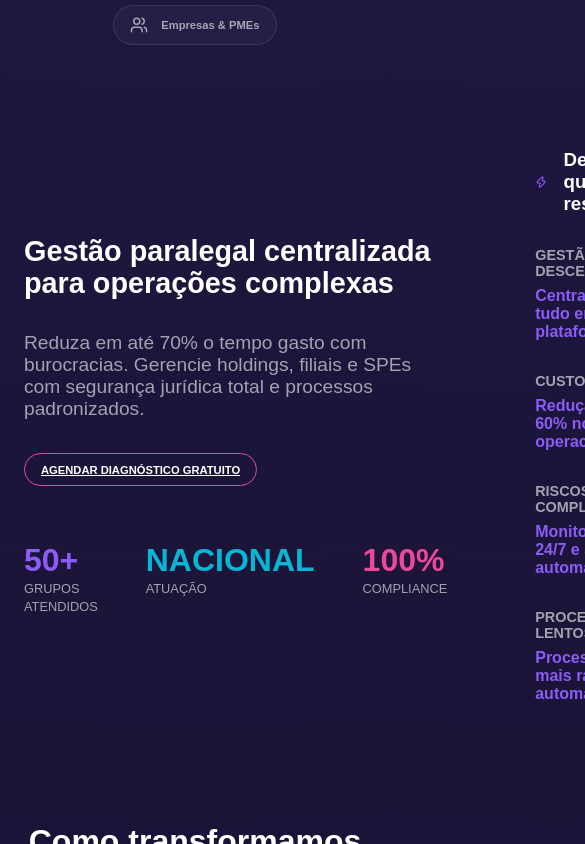
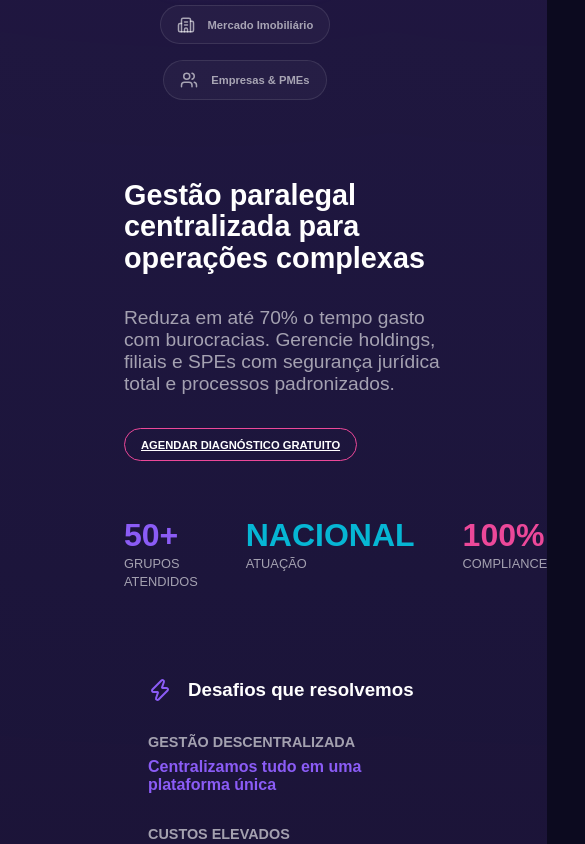
Before and after one commit to advogadoraphaelmurat-afk/sinalverde, a React (Vite) app: page / in a window 390 px wide. Shown: the part 1200-2044 px from the top of the page, 585 px wide, since content can reach past the window. Built offline with nearby package versions, Linux system fonts and the light colour scheme.

Commit message:
fix: center solution grids and resolve layout asymmetry

```diff
--- a/src/App.tsx
+++ b/src/App.tsx
@@ -148,7 +148,7 @@ function App() {
                 exit={{ opacity: 0, y: -20 }}
                 transition={{ duration: 0.4 }}
               >
-                <div style={{ display: 'grid', gridTemplateColumns: '1fr 1fr', gap: '4rem', alignItems: 'center', marginBottom: '6rem' }}>
+                <div style={{ display: 'grid', gridTemplateColumns: 'repeat(auto-fit, minmax(320px, 1fr))', gap: '4rem', alignItems: 'center', marginBottom: '6rem', maxWidth: '1200px', margin: '0 auto' }}>
                   <div>
                     <h2 style={{ fontSize: 'clamp(1.8rem, 6vw, 3rem)', marginBottom: '1.5rem', lineHeight: 1.1 }}>Gestão paralegal centralizada para operações complexas</h2>
                     <p style={{ fontSize: '1.2rem', color: 'var(--text-muted)', marginBottom: '2.5rem' }}>
@@ -215,7 +215,7 @@ function App() {
                 exit={{ opacity: 0, y: -20 }}
                 transition={{ duration: 0.4 }}
               >
-                <div style={{ display: 'grid', gridTemplateColumns: '1fr 1fr', gap: '4rem', alignItems: 'center', marginBottom: '6rem' }}>
+                <div style={{ display: 'grid', gridTemplateColumns: 'repeat(auto-fit, minmax(320px, 1fr))', gap: '4rem', alignItems: 'center', marginBottom: '6rem', maxWidth: '1200px', margin: '0 auto' }}>
                   <div>
                     <h2 style={{ fontSize: 'clamp(1.8rem, 6vw, 3rem)', marginBottom: '1.5rem', lineHeight: 1.1 }}>Lance seus empreendimentos sem burocracia</h2>
                     <p style={{ fontSize: '1.2rem', color: 'var(--text-muted)', marginBottom: '2.5rem' }}>
@@ -283,7 +283,7 @@ function App() {
                 exit={{ opacity: 0, y: -20 }}
                 transition={{ duration: 0.4 }}
               >
-                <div style={{ display: 'grid', gridTemplateColumns: '1fr 1fr', gap: '4rem', alignItems: 'center', marginBottom: '6rem' }}>
+                <div style={{ display: 'grid', gridTemplateColumns: 'repeat(auto-fit, minmax(320px, 1fr))', gap: '4rem', alignItems: 'center', marginBottom: '6rem', maxWidth: '1200px', margin: '0 auto' }}>
                   <div>
                     <h2 style={{ fontSize: 'clamp(1.8rem, 6vw, 3rem)', marginBottom: '1.5rem', lineHeight: 1.1 }}>Serviços paralegais acessíveis e eficientes</h2>
                     <p style={{ fontSize: '1.2rem', color: 'var(--text-muted)', marginBottom: '2.5rem' }}>
--- a/src/index.css
+++ b/src/index.css
@@ -34,8 +34,9 @@ body {
 .app-container {
   min-height: 100vh;
   position: relative;
-  /* Make room for sidebar */
-  padding-left: 100px;
+  /* Balanced layout for sidebar */
+  margin-left: 100px;
+  width: calc(100% - 100px);
 }
 
 /* Header - Glassmorphic */
@@ -389,7 +390,11 @@ body {
 }
 
 @media (max-width: 768px) {
-  .app-container { padding-left: 0; padding-bottom: 120px; }
+  .app-container {
+    margin-left: 100px;
+    width: calc(100% - 100px);
+    min-height: 100vh;
+  }
 
   .glass-sidebar {
     top: auto;
```
